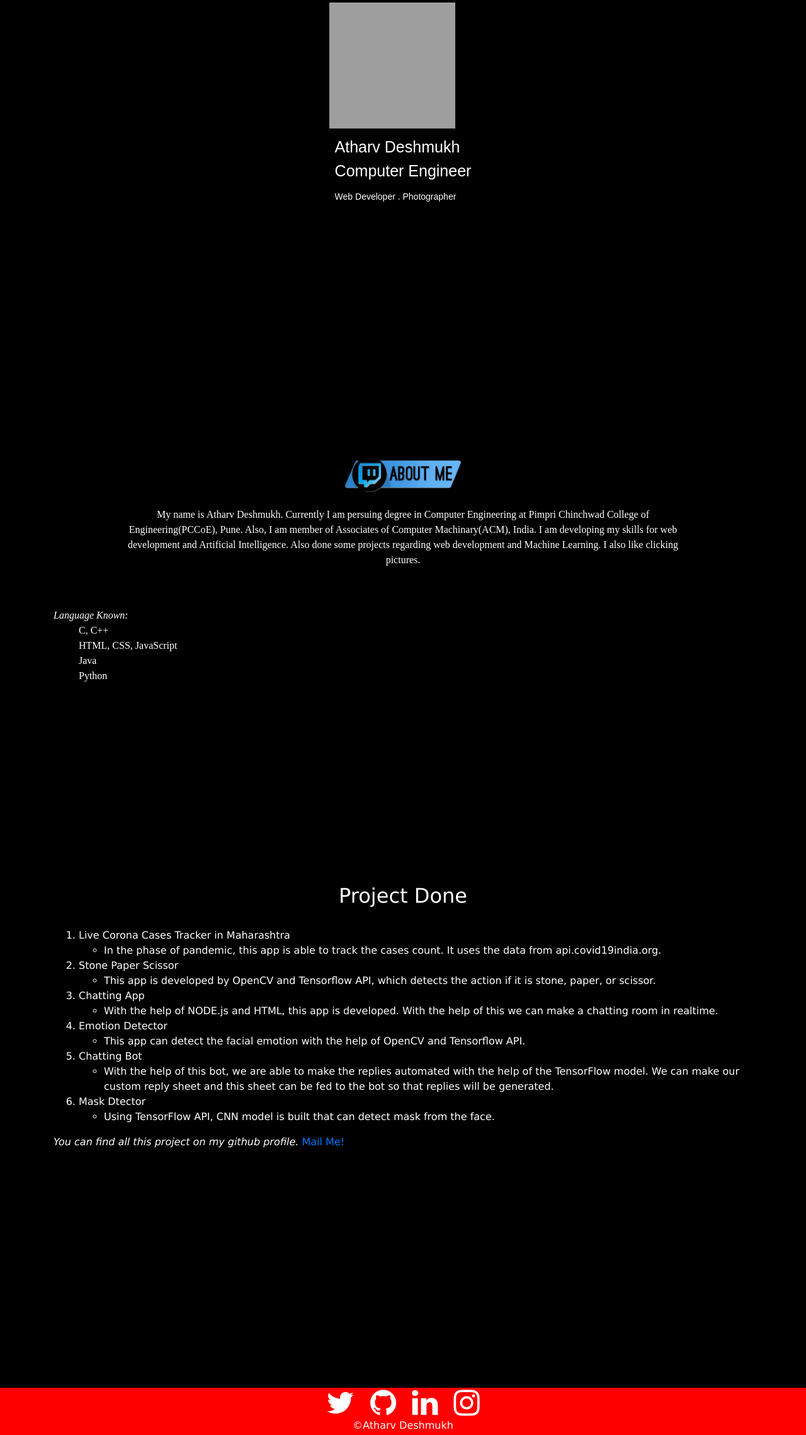
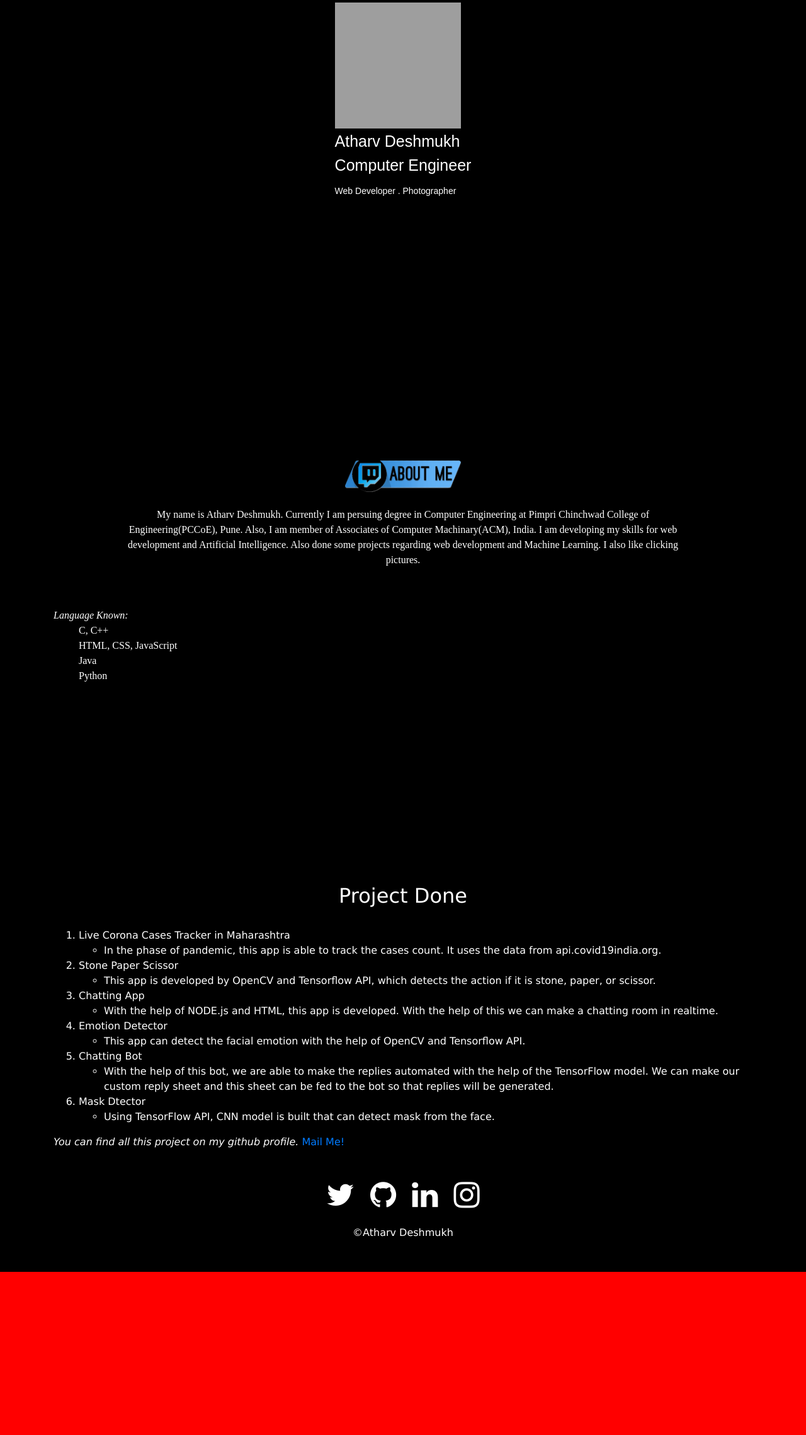
Before and after one commit to Atharv-Deshmukh/aboutme, a plain HTML site: page index.html in a window 1280 px wide. Shown: the part 197-2475 px from the top of the page at 63% size. After the commit the page ends 2232 px from the top, so only its background shows below. Drawn offline with nearby package versions, Linux system fonts and the light colour scheme; grey boxes are pictures that could not be loaded.

Commit message:
Update index.html

```diff
--- a/index.html
+++ b/index.html
@@ -15,12 +15,10 @@
             <table class="center">
                 <tr>
                     <td><img class="logo" src="images/myPic.png" alt="img"></td>
-
                 </tr>
                 <tr>
-                    <td style="padding: 10px ">Atharv Deshmukh <br>Computer Engineer <br>
-                        <span style="font-size: 14px;">Web Developer . Photographer</span>
-                        </td>
+                    <td>Atharv Deshmukh <br>Computer Engineer <br>
+                        <span style="font-size: 14px;">Web Developer . Photographer</span></td>
                 </tr>
             </table>
         </div>
@@ -45,7 +43,7 @@
             </div>
         </div>
 
-        <div class="box block3">
+        <div class="block3">
             <div class="container">
             <h2 class="text-center">Project Done</h2><br>
                 <ol class="sp-list">
@@ -86,14 +84,16 @@
             <i>You can find all this project on my github profile.</i>
             <a href="mailto:hi.atharv.deshmukh@gmail.com">Mail Me!</a>
             </div>
+            <br> <br>
+            <div class="icon-bar text-center" id="links">
+                <a style="padding: 10px; color: white;" href="https://twitter.com/atharv__19" target="_blank" class="twitter"><i class="fa fa-twitter fa-3x"></i></a>
+                <a style="padding: 10px; color: white;" href="https://github.com/Atharv-Deshmukh" target="_blank" class="github"><i class="fa fa-github fa-3x"></i></a>
+                <a style="padding: 10px; color: white;" href="https://www.linkedin.com/in/atharv-deshmukh-6935bb195/" target="_blank" class="linkedin"><i class="fa fa-linkedin fa-3x"></i></a>
+                <a style="padding: 10px; color: white;" href="https://www.instagram.com/atharv_deshmukh_/" target="_blank" class="instagram"><i class="fa fa-instagram fa-3x"></i></a>
+            </div><br>
+            <p style="padding-bottom: 50px;" class="text-center brand-name">©Atharv Deshmukh</p>
         </div>
-        <div class="icon-bar text-center" id="links">
-            <a style="padding: 10px; color: white;" href="https://twitter.com/atharv__19" target="_blank" class="twitter"><i class="fa fa-twitter fa-3x"></i></a>
-            <a style="padding: 10px; color: white;" href="https://github.com/Atharv-Deshmukh" target="_blank" class="github"><i class="fa fa-github fa-3x"></i></a>
-            <a style="padding: 10px; color: white;" href="https://www.linkedin.com/in/atharv-deshmukh-6935bb195/" target="_blank" class="linkedin"><i class="fa fa-linkedin fa-3x"></i></a>
-            <a style="padding: 10px; color: white;" href="https://www.instagram.com/atharv_deshmukh_/" target="_blank" class="instagram"><i class="fa fa-instagram fa-3x"></i></a>
-        </div>
-        <p class="text-center brand-name">©Atharv Deshmukh</p>
+
     </div>
 </body>
 </html>
```
